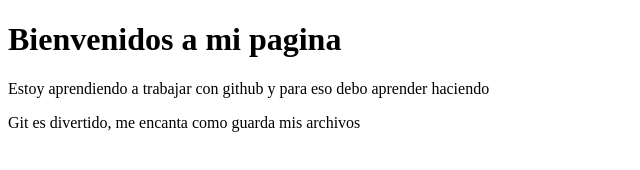
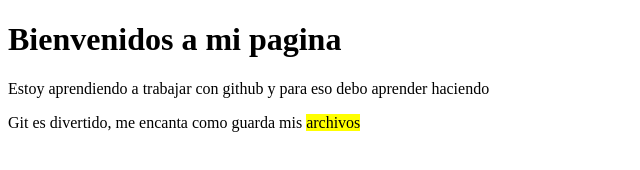
Before and after one commit to rcarrasquero/LearnGit, a plain HTML site: page index.html in a window 1280 px wide. Shown: the full height of the page, 0-640 px from the left. Drawn offline with Linux system fonts and the light colour scheme.

Commit message:
Change span element with mark element at index

```diff
--- a/index.html
+++ b/index.html
@@ -8,6 +8,6 @@
 <body>
     <h1>Bienvenidos a mi pagina</h1>
     <p>Estoy aprendiendo a trabajar con github y para eso debo aprender haciendo</p>
-	<p>Git es divertido, me encanta como guarda mis <span>archivos</span></p>
+	<p>Git es divertido, me encanta como guarda mis <mark>archivos</mark></p>
 </body>
 </html>
```
